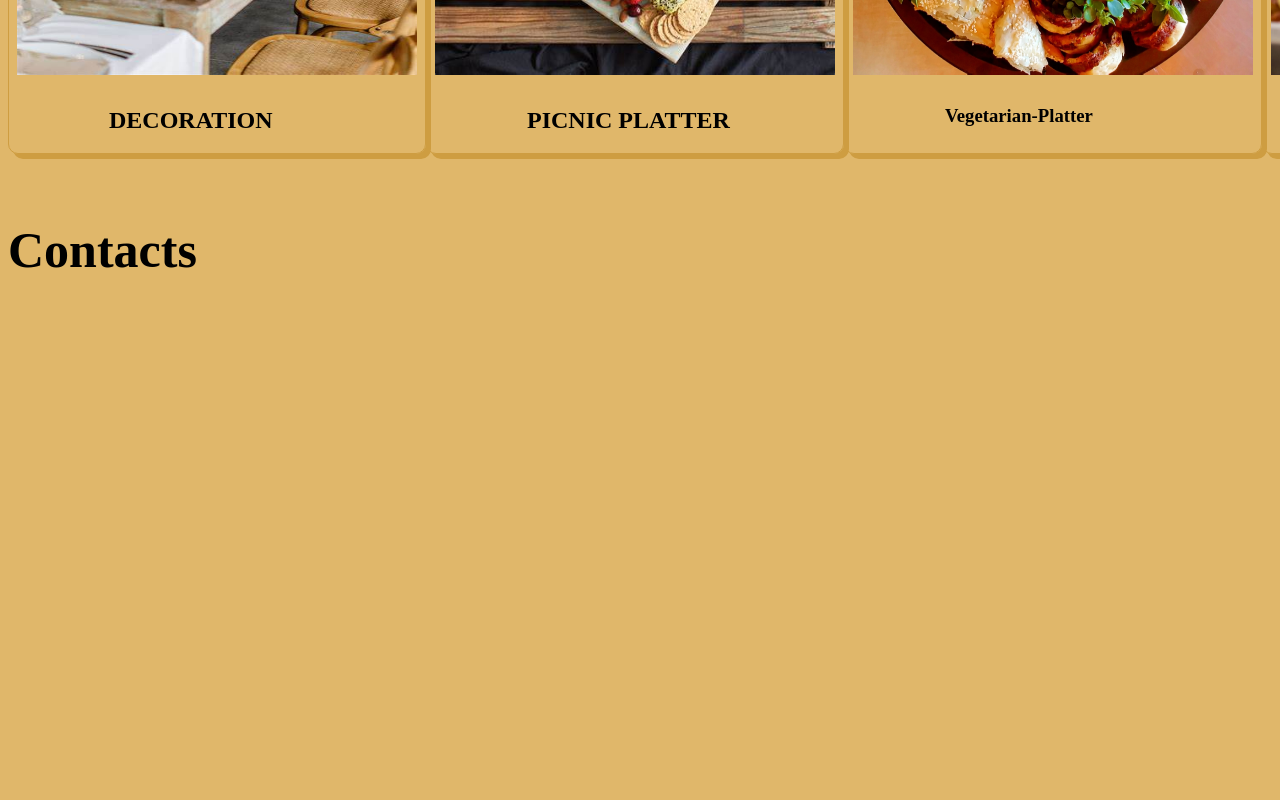
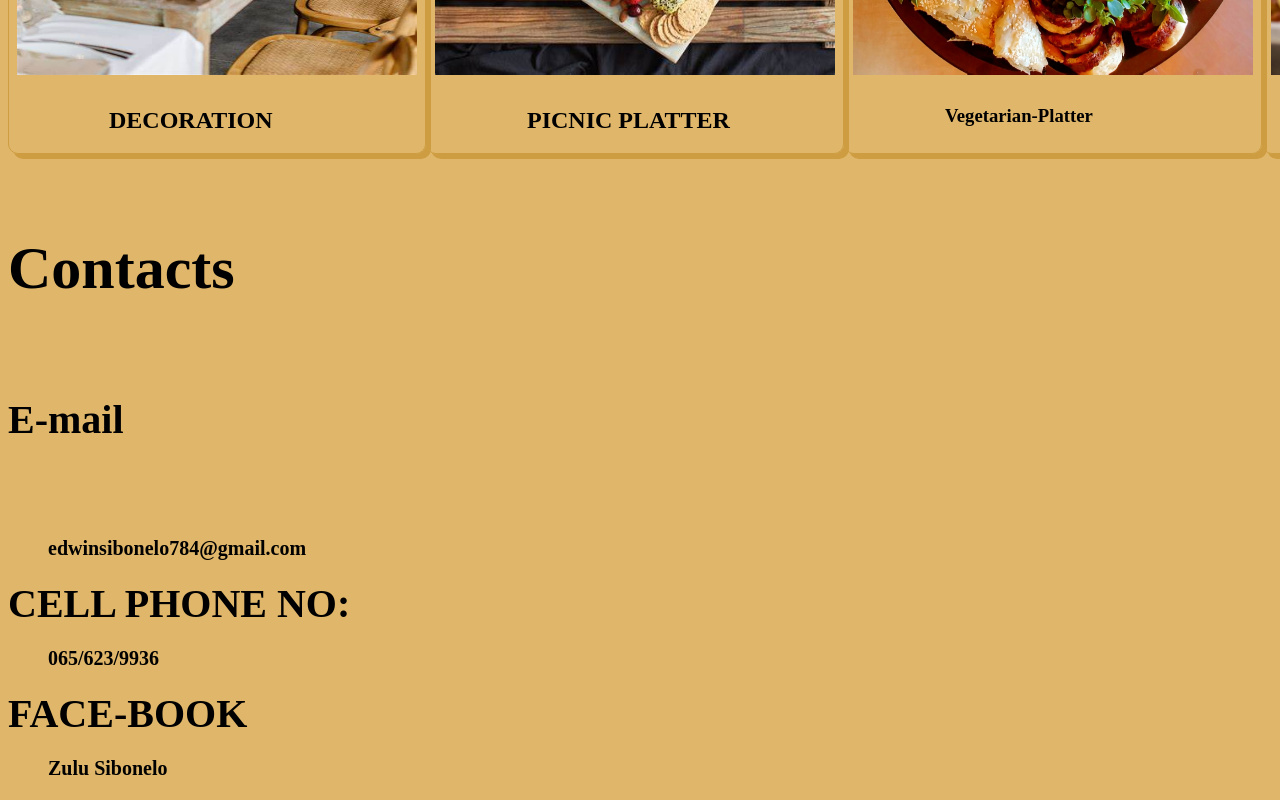
Before and after one commit to Mzekezakes/royalqueensandkings, a plain HTML site: page index.html in a window 1280 px wide. Shown: the part 1094-1894 px from the top of the page. Before the commit the page ends 1439 px from the top, so only its background shows below. Drawn offline with Linux system fonts and the light colour scheme.

Commit message:
landing page

```diff
--- a/index.html
+++ b/index.html
@@ -59,6 +59,12 @@
 
 <div>
    <h4 class="bravo">Contacts</h4>
+   <h6 class="mail"><b>E-mail</b></h6>
+   <ol class="bony"><b>edwinsibonelo784@gmail.com</b></ol>
+   <h7 class="mail"><b>CELL PHONE NO:</b></h7>
+   <ol class="bony"><b>065/623/9936</b></ol>
+   <h8 class="mail"><b>FACE-BOOK</b></h8>
+   <ol class="bony"><b>Zulu Sibonelo</b></ol>
 </div>
 </section>
 
--- a/style.css
+++ b/style.css
@@ -111,6 +111,12 @@ nav{
     padding-left: 50px;
 }
 .bravo{
-font-size: 50px;
+font-size: 60px;
 color: black
 }
+.mail{
+    font-size: 40px;
+}
+.bony{
+font-size: 20px;
+}
```
